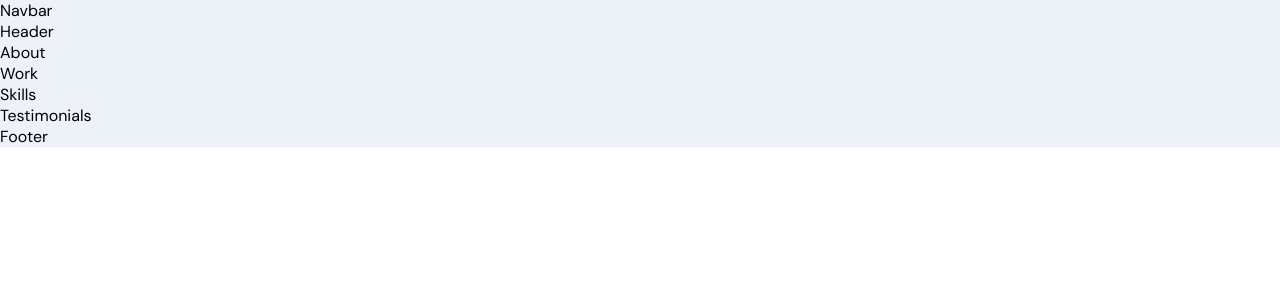
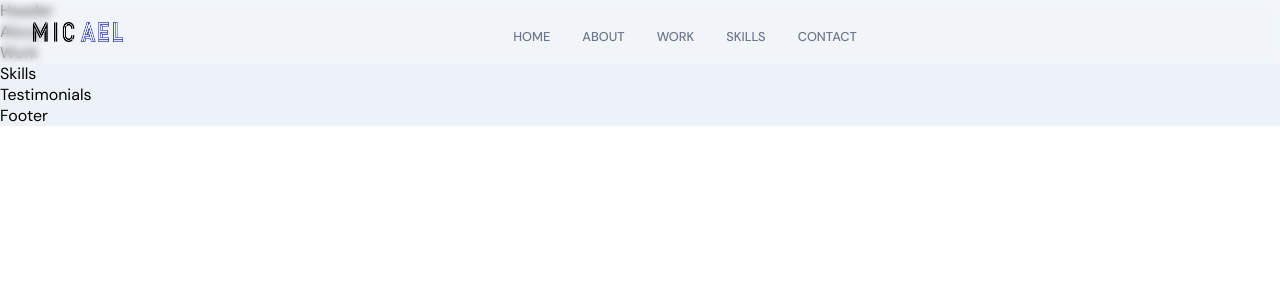
Before and after one commit to jeremyag/jeremyag-portfolio, a React (Create React App) app: page / in a window 1280 px wide. Shown: the top 300 px of the page. Built offline with nearby package versions, Linux system fonts and the light colour scheme.

Commit message:
Added navigation bar

```diff
--- a/src/components/Navbar/Navbar.component.jsx
+++ b/src/components/Navbar/Navbar.component.jsx
@@ -1,8 +1,50 @@
-import React from "react";
+import React, { useState } from "react";
+import { HiMenuAlt4, HiX } from "react-icons/hi";
+import { motion } from "framer-motion";
+
+import { images } from "../../constants";
 import "./Navbar.styles.scss";
 
-function Navbar() {
-  return <div>Navbar</div>;
-}
+const Navbar = () => {
+  const [toggle, setToggle] = useState(false);
+
+  return (
+    <nav className="app__navbar">
+      <div className="app__navbar-logo">
+        <img src={images.logo} alt="logo" />
+      </div>
+      <ul className="app__navbar-links">
+        {["home", "about", "work", "skills", "contact"].map((item) => (
+          <li className="app__flex p-text" key={`link-${item}`}>
+            <div />
+            <a href={`#${item}`}>{item}</a>
+          </li>
+        ))}
+      </ul>
+
+      <div className="app__navbar-menu">
+        <HiMenuAlt4 onClick={() => setToggle(true)} />
+
+        {toggle && (
+          <motion.div
+            whileInView={{ x: [300, 0] }}
+            transition={{ duration: 0.85, ease: "easeOut" }}
+          >
+            <HiX onClick={() => setToggle(false)} />
+            <ul>
+              {["home", "about", "work", "skills", "contact"].map((item) => (
+                <li key={item}>
+                  <a href={`#${item}`} onClick={() => setToggle(false)}>
+                    {item}
+                  </a>
+                </li>
+              ))}
+            </ul>
+          </motion.div>
+        )}
+      </div>
+    </nav>
+  );
+};
 
 export default Navbar;
--- a/src/components/Navbar/Navbar.styles.scss
+++ b/src/components/Navbar/Navbar.styles.scss
@@ -0,0 +1,172 @@
+.app__navbar {
+  width: 100%;
+
+  display: flex;
+  justify-content: space-between;
+  align-items: center;
+
+  padding: 1rem 2rem;
+  background: rgba(255, 255, 255, 0.25);
+  // box-shadow: 0 8px 32px 0 rgba( 31, 38, 135, 0.37 );
+  backdrop-filter: blur(4px);
+  -webkit-backdrop-filter: blur(4px);
+  border: 1px solid rgba(255, 255, 255, 0.18);
+  position: fixed;
+  z-index: 2;
+}
+
+.app__navbar-logo {
+  display: flex;
+  justify-content: flex-start;
+  align-items: center;
+
+  img {
+    width: 90px;
+    height: 20px;
+
+    @media screen and (min-width: 2000px) {
+      width: 180px;
+      height: 40px;
+    }
+  }
+}
+
+.app__navbar-links {
+  flex: 1;
+  display: flex;
+  justify-content: center;
+  align-items: center;
+
+  list-style: none;
+
+  li {
+    margin: 0 1rem;
+    cursor: pointer;
+
+    flex-direction: column;
+
+    div {
+      width: 5px;
+      height: 5px;
+      background: transparent;
+      border-radius: 50%;
+
+      margin-bottom: 5px;
+    }
+
+    a {
+      color: var(--gray-color);
+      text-decoration: none;
+      flex-direction: column;
+
+      text-transform: uppercase;
+      font-weight: 500;
+
+      transition: all 0.3s ease-in-out;
+
+      &:hover {
+        color: var(--secondary-color);
+      }
+    }
+
+    &:hover {
+      div {
+        background: var(--secondary-color);
+      }
+    }
+  }
+
+  @media screen and (max-width: 900px) {
+    display: none;
+  }
+}
+
+.app__navbar-menu {
+  width: 35px;
+  height: 35px;
+  border-radius: 50%;
+  position: relative;
+
+  display: flex;
+  justify-content: center;
+  align-items: center;
+  background-color: var(--secondary-color);
+
+  svg {
+    width: 70%;
+    height: 70%;
+    color: var(--white-color);
+  }
+
+  div {
+    position: fixed;
+    top: 0;
+    bottom: 0;
+    right: 0;
+    z-index: 5;
+
+    padding: 1rem;
+
+    width: 80%;
+    height: 100vh;
+
+    display: flex;
+    justify-content: flex-end;
+    align-items: flex-end;
+    flex-direction: column;
+
+    background: url("../../assets/bgWhite.png");
+    background-color: var(--white-color);
+    background-size: cover;
+    background-repeat: repeat;
+
+    /* top box shadow */
+    box-shadow: 0px 0px 20px rgba(168, 168, 168, 0.15);
+
+    svg {
+      width: 35px;
+      height: 35px;
+      color: var(--secondary-color);
+      margin: 0.5rem 1rem;
+    }
+
+    ul {
+      list-style: none;
+      margin: 0;
+      padding: 0;
+      height: 100%;
+      width: 100%;
+
+      display: flex;
+      justify-content: flex-start;
+      align-items: flex-start;
+      flex-direction: column;
+
+      li {
+        margin: 1rem;
+
+        a {
+          color: var(--gray-color);
+          text-decoration: none;
+          font-size: 1rem;
+          text-transform: uppercase;
+          font-weight: 500;
+
+          transition: all 0.3s ease-in-out;
+
+          &:hover {
+            color: var(--secondary-color);
+          }
+        }
+      }
+    }
+
+    @media screen and (min-width: 900px) {
+      display: none;
+    }
+  }
+
+  @media screen and (min-width: 900px) {
+    display: none;
+  }
+}
```
